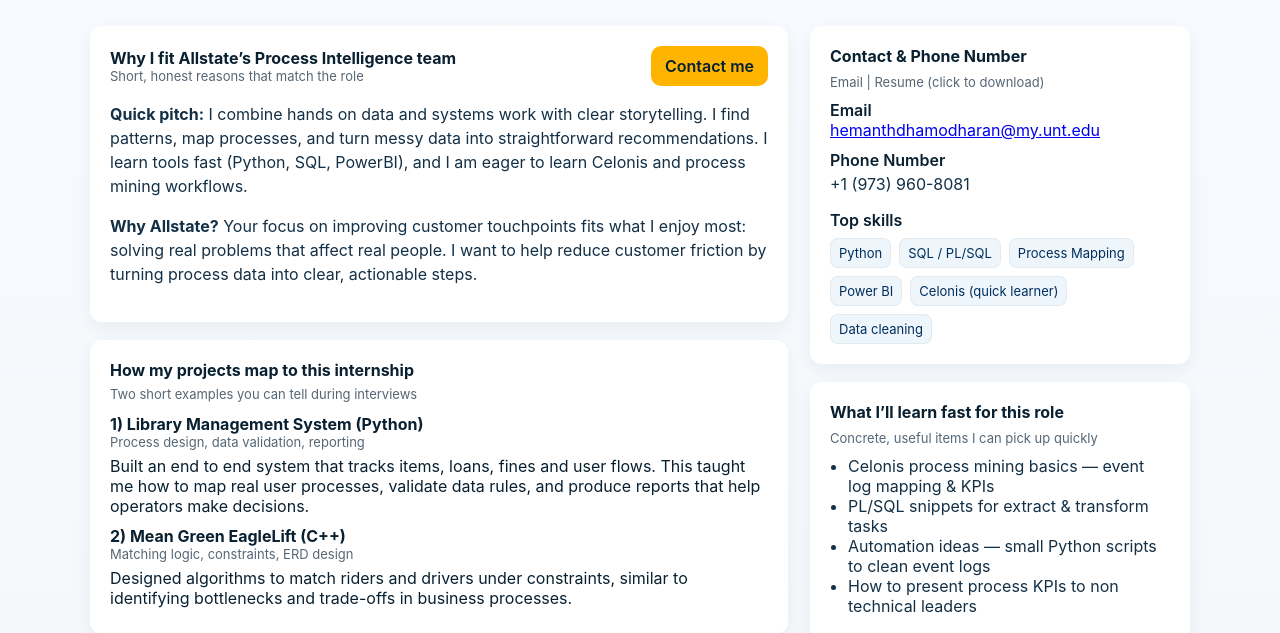
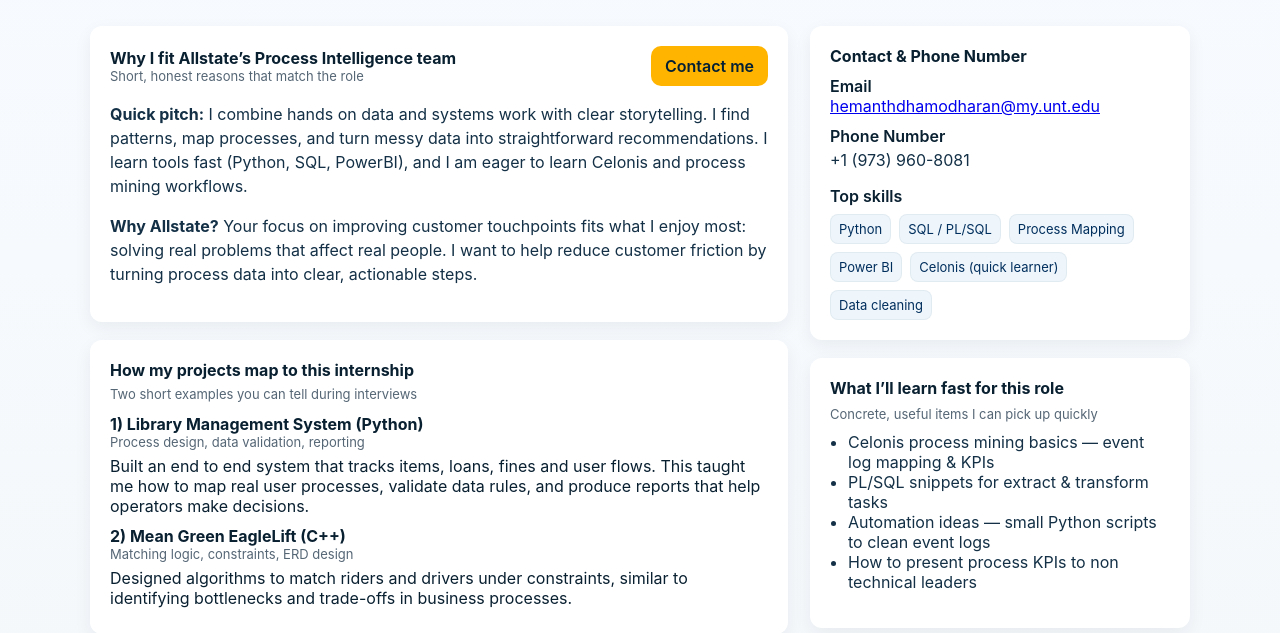
Before and after one commit to HemanthD916/allstate-process-intel, a Flask app: page / in a window 1280 px wide. Shown: the part 136-769 px from the top of the page. Run offline with Flask 3, Linux system fonts and the light colour scheme.

Commit message:
Update index.html

```diff
--- a/templates/index.html
+++ b/templates/index.html
@@ -178,7 +178,7 @@ LIMIT 5;
       <aside>
         <div class="card fade">
           <strong>Contact & Phone Number</strong>
-          <div class="small" style="margin-top:8px">Email | Resume (click to download)</div>
+
           <div style="margin-top:10px">
             <div style="font-weight:600">Email</div>
             <div><a href="mailto:hemanthdhamodharan@my.unt.edu">hemanthdhamodharan@my.unt.edu</a></div>
```
